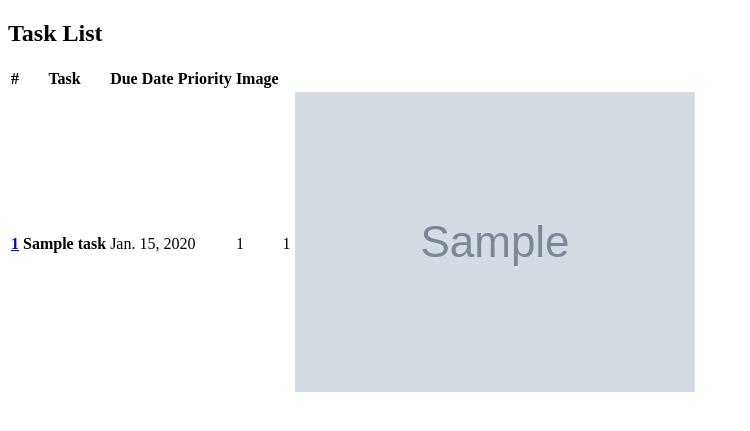
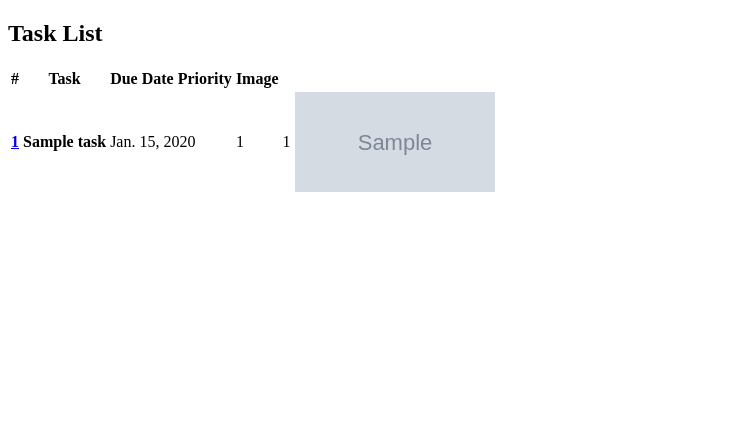
Before and after one commit to ShakilAhmedKhan/django-resframework-login-register-with-html, a Django app: template task_manager/task/templates/task_list.html in a window 1280 px wide. Shown: the part 98-529 px from the top of the page, without its empty margins (0-750 px from the left). Run offline with Django 4.2, Linux system fonts and the light colour scheme; the template is opened without the code that fills it: values that come from a table or form of the project are taken from there, others are empty; tables that the repository leaves empty hold one stand-in row (values such as "Sample post"); grey boxes marked "Sample" are stand-in pictures.

Commit message:
Update: task_list.html "image size controlled"

```diff
--- a/task_manager/task/templates/task_list.html
+++ b/task_manager/task/templates/task_list.html
@@ -34,9 +34,16 @@
       <td>{{ task.priority }}</td>
       <td>{{ task.priority }}</td>
       <td>
-      {% if task.image %}
-        <img src="{{ task.image.url }}" alt="{{ task.title }}">
-      {% endif %}
+<!--      {% if task.image %}-->
+<!--        <img src="{{ task.image.url }}" alt="{{ task.title }}">-->
+<!--      {% endif %}-->
+        {% if task.image %}
+  <div style="width: 200px; height: 100px; overflow: hidden;">
+    <img src="{{ task.image.url }}" alt="{{ task.title }}" style="width: 100%; height: 100%;">
+  </div>
+{% endif %}
+
+
       </td>
     </tr>
    {% endfor %}
```
